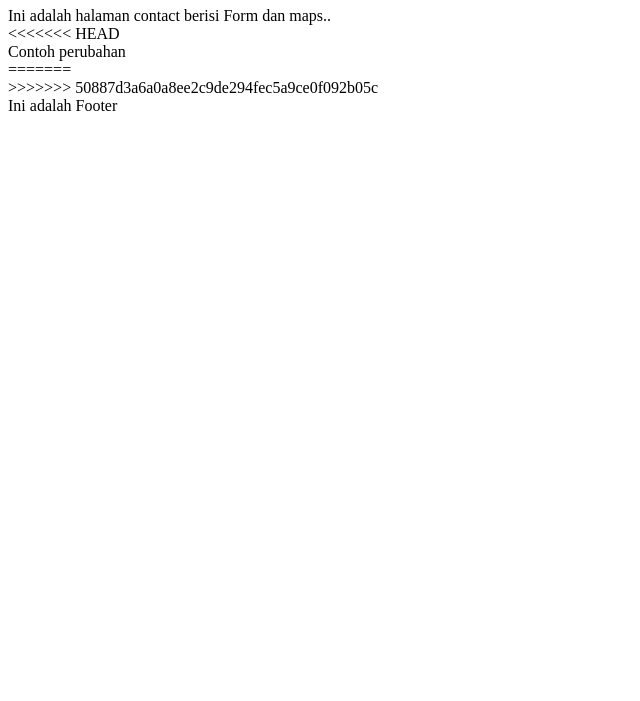
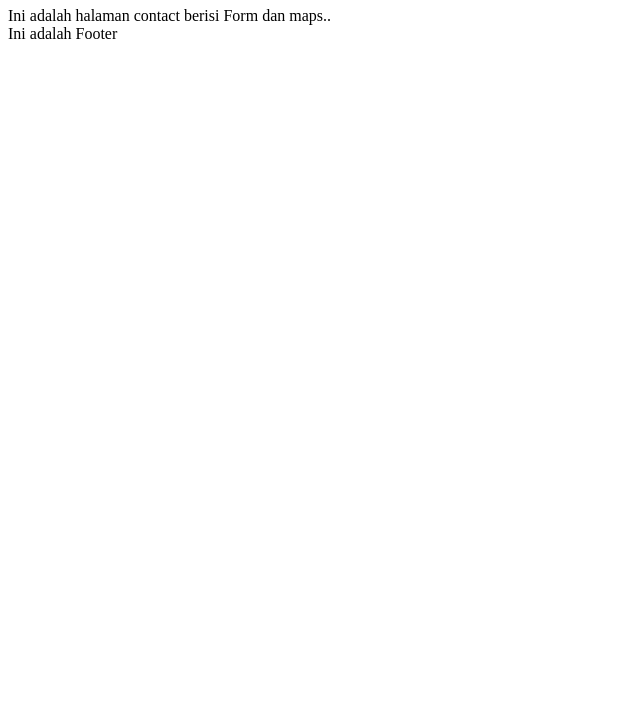
Before and after one commit to Jadwip/CompanyProfile, a plain HTML site: page contact-us.html in a window 1280 px wide. Shown: the part 99-800 px from the top of the page, without its empty margins (0-640 px from the left). Drawn offline with Linux system fonts and the light colour scheme.

Commit message:
memperbaiki Conflict pada Contact-us

```diff
--- a/contact-us.html
+++ b/contact-us.html
@@ -10,11 +10,7 @@
 
     <h1>PT Maju Sejahtera</h1>
     <div>Ini adalah halaman contact berisi Form dan maps..</div>
-<<<<<<< HEAD
-    <div>Contoh perubahan</div>
-=======
     <form action=""></form>
->>>>>>> 50887d3a6a0a8ee2c9de294fec5a9ce0f092b05c
 
     <footer>Ini adalah Footer</footer>
 </body>
```
